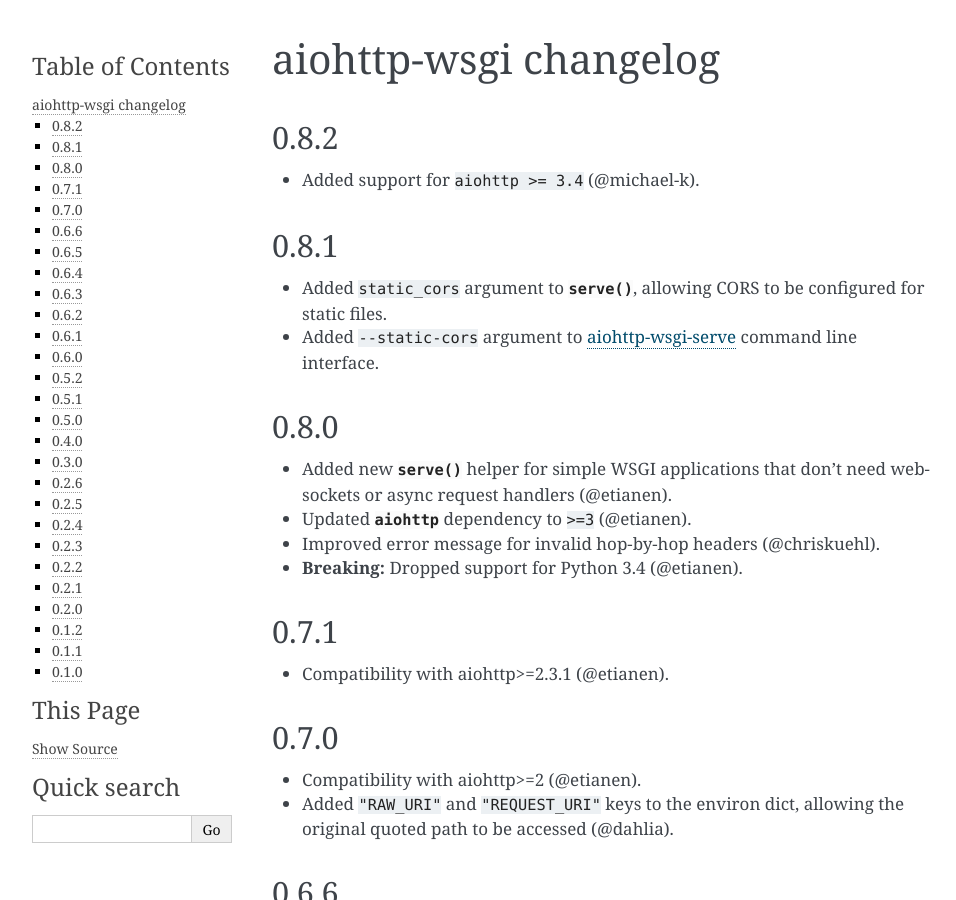
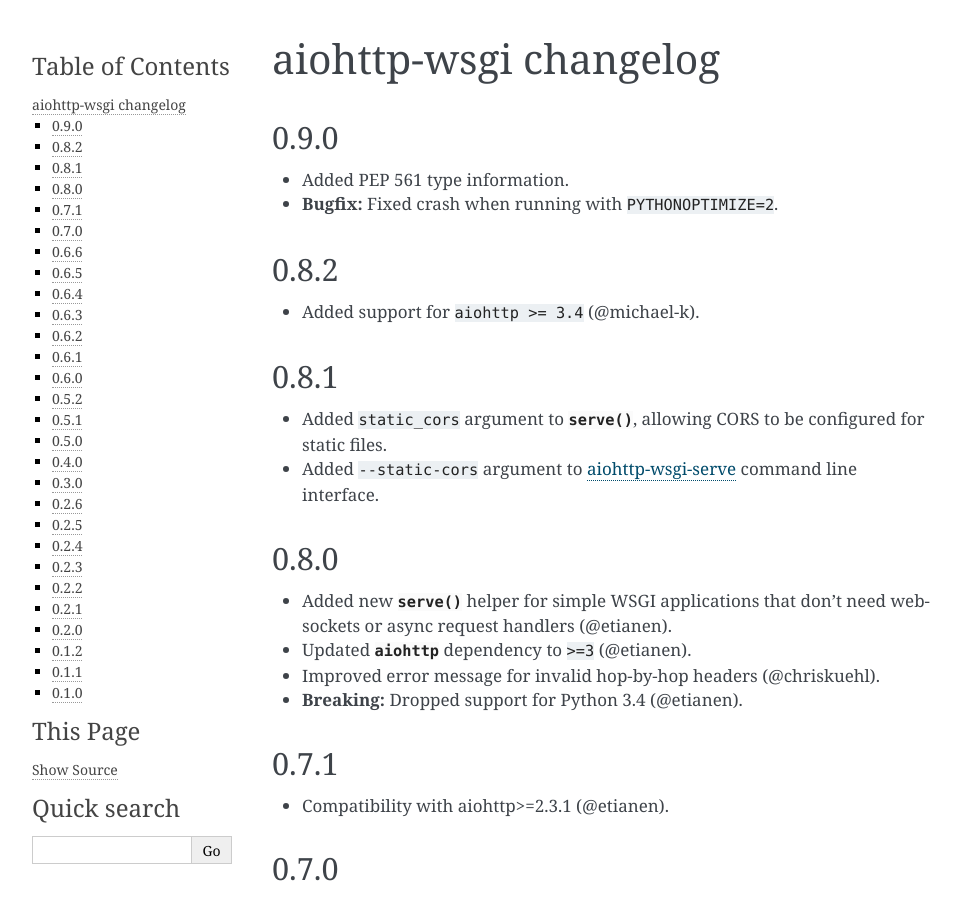
Before and after one commit to etianen/aiohttp-wsgi, a Sphinx documentation site: the page built from docs/changelog.rst, in a window 1280 px wide and 900 px high. Shown: the whole window, without its empty margins (148-1104 px from the left). Built offline with Sphinx 7.4.7, drawn with Linux system fonts in a browser that asks for light colours.

Commit message:
Updating changelog

```diff
--- a/docs/changelog.rst
+++ b/docs/changelog.rst
@@ -2,6 +2,13 @@
 ======================
 
 .. currentmodule:: aiohttp_wsgi
+
+
+0.9.0
+-----
+
+- Added PEP 561 type information.
+- **Bugfix:** Fixed crash when running with ``PYTHONOPTIMIZE=2``.
 
 
 0.8.2
```
